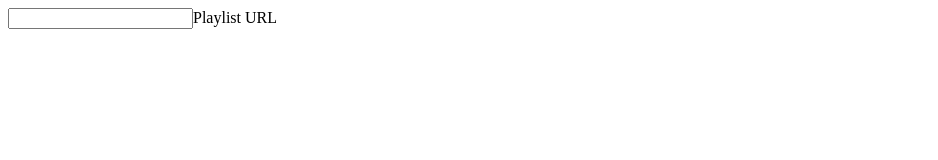
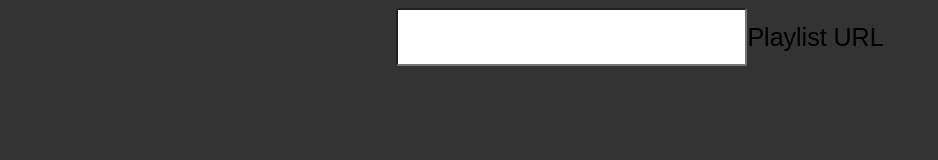
Before and after one commit to KjeldSchmidt/simulplay, a plain HTML site: page index.html in a window 1280 px wide. Shown: the whole page, without its empty margins (0-938 px from the left). Drawn offline with Linux system fonts and the light colour scheme.

Commit message:
Added basic styles

```diff
--- a/index.html
+++ b/index.html
@@ -5,6 +5,7 @@
 	<title>Simulplay</title>
 	<script src="script.max.js" type="text/javascript"></script>
     <script src="https://apis.google.com/js/client.js?onload=onClientLoad" type="text/javascript"></script>
+    <link rel="stylesheet" href="style.css">
 </head>
 <body>
 	<label><input type="text" name="playlisturl">Playlist URL</label>
--- /dev/null
+++ b/style.css
@@ -0,0 +1,19 @@
+* {
+	box-sizing: border-box;
+}
+
+html {
+	font-size: 25px;
+}
+
+body {
+	background: #333;
+	font-family: sans-serif;
+	text-align: center;
+}
+
+button, input {
+	padding: 0.5rem;
+	border-radius: 0.1rem;
+	font-size: 1rem;
+}
```
